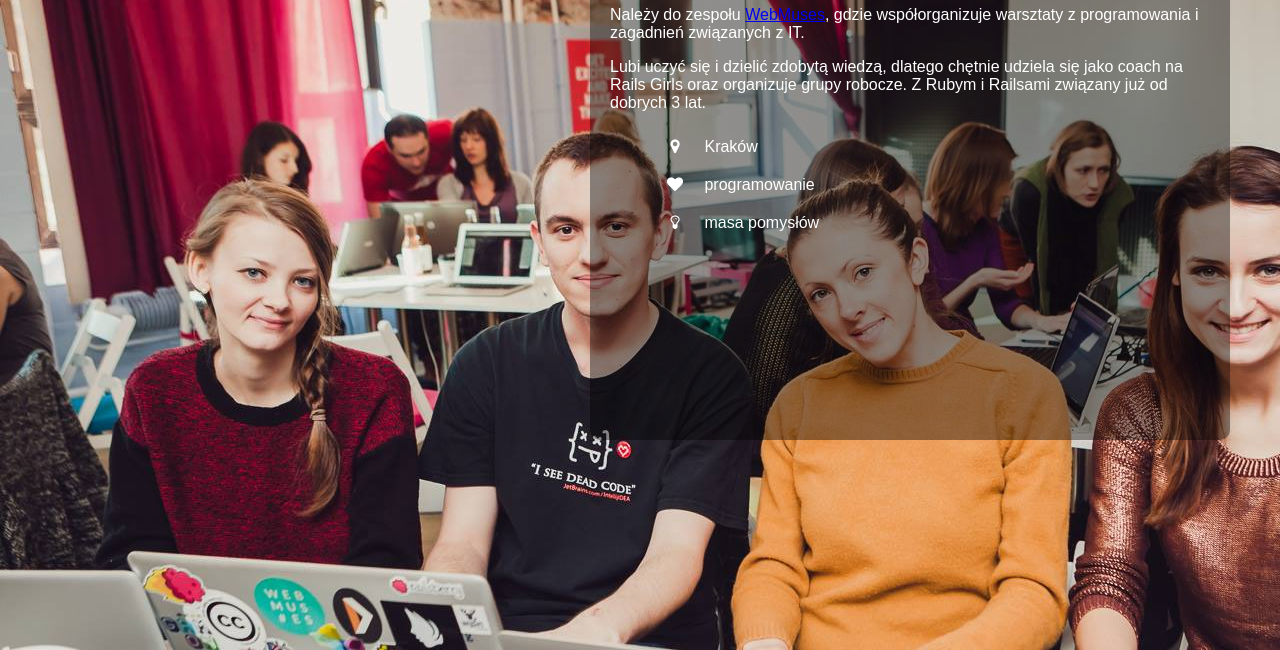
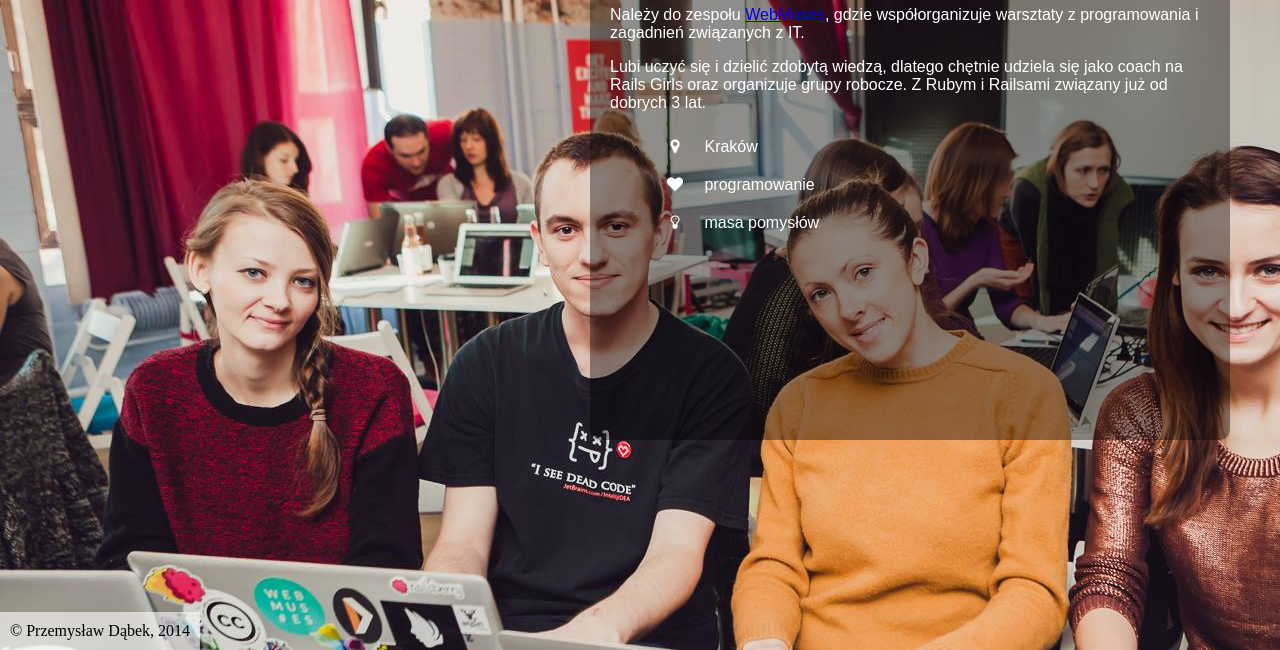
Before and after one commit to szemek/about-me, a plain HTML site: page index.html in a window 1280 px wide. Shown: the part 150-800 px from the top of the page. Drawn offline with Linux system fonts and the light colour scheme.

Commit message:
styled footer

```diff
--- a/stylesheets/styles.css
+++ b/stylesheets/styles.css
@@ -39,3 +39,11 @@ li span.fa {
 .box {
   font-family: Arial;
 }
+
+footer {
+  position: fixed;
+  bottom: 0;
+  left: 0;
+  padding: 10px;
+  background: rgba(255,255,255,0.6);
+}
```
